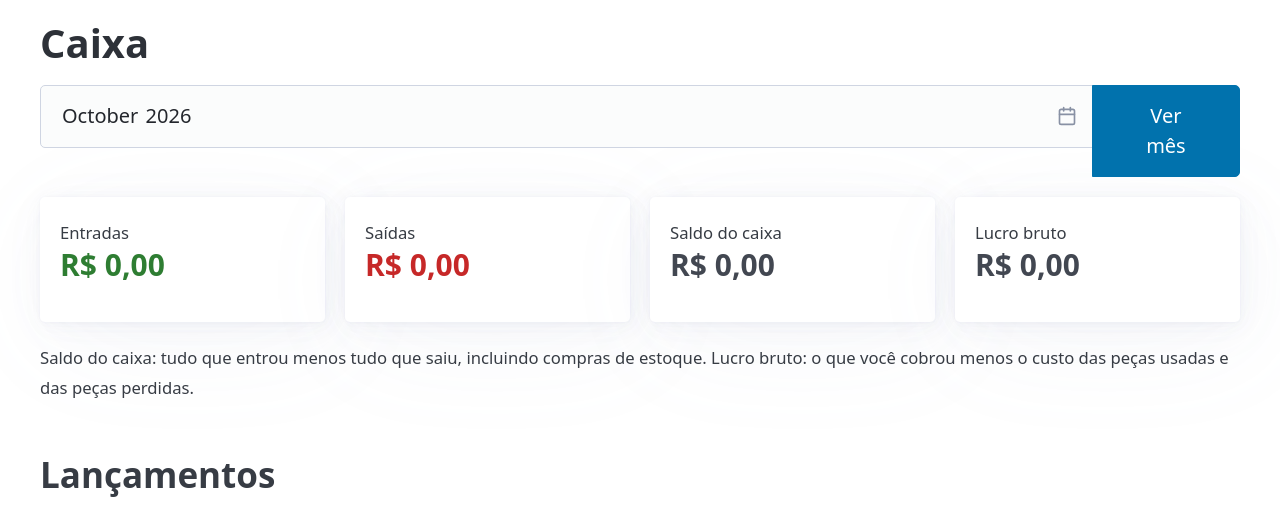
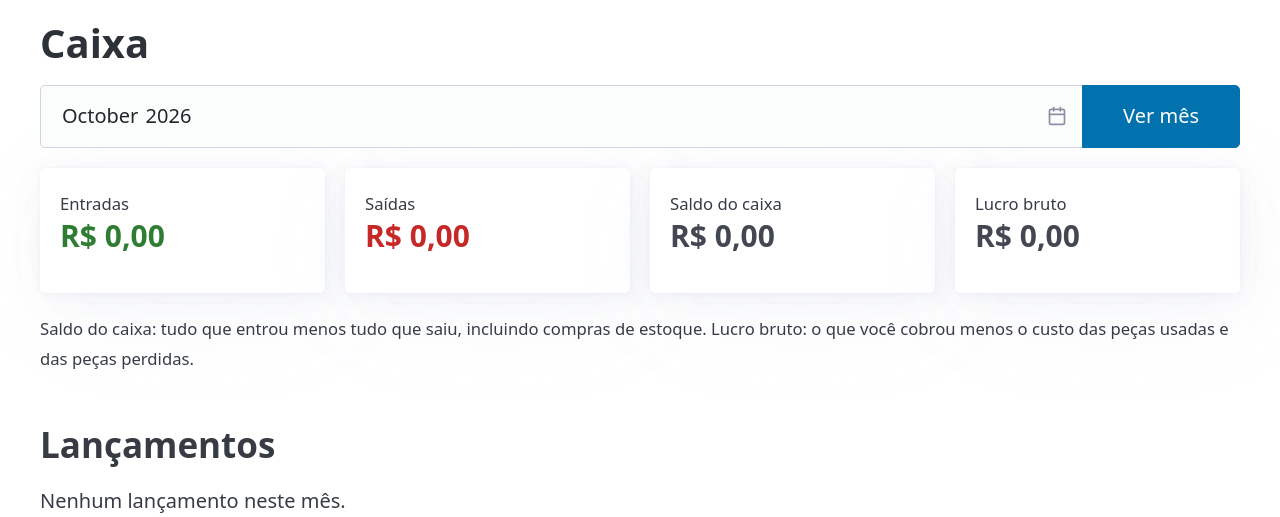
Before and after one commit to davidfwallace/caixa-assistencia, a Flask app: page / in a window 1280 px wide. Shown: the part 70-587 px from the top of the page. Run offline with Flask 3, Linux system fonts and the light colour scheme; data that the repository does not hold is empty; some libraries are stand-ins or nearby versions.

Commit message:
Evita quebra de linha em valores e botões

```diff
--- a/templates/base.html
+++ b/templates/base.html
@@ -11,6 +11,9 @@
     .erro { border-left: 4px solid #c62828; }
     .sucesso { border-left: 4px solid #2e7d32; }
     .alerta { border-left: 4px solid #ef6c00; }
+    td.entrada, td.saida, td.lucro { white-space: nowrap; }
+    article h3 { white-space: nowrap; font-size: 1.5rem; }
+    fieldset[role="group"] button { white-space: nowrap; }
   </style>
 </head>
 <body>
```
